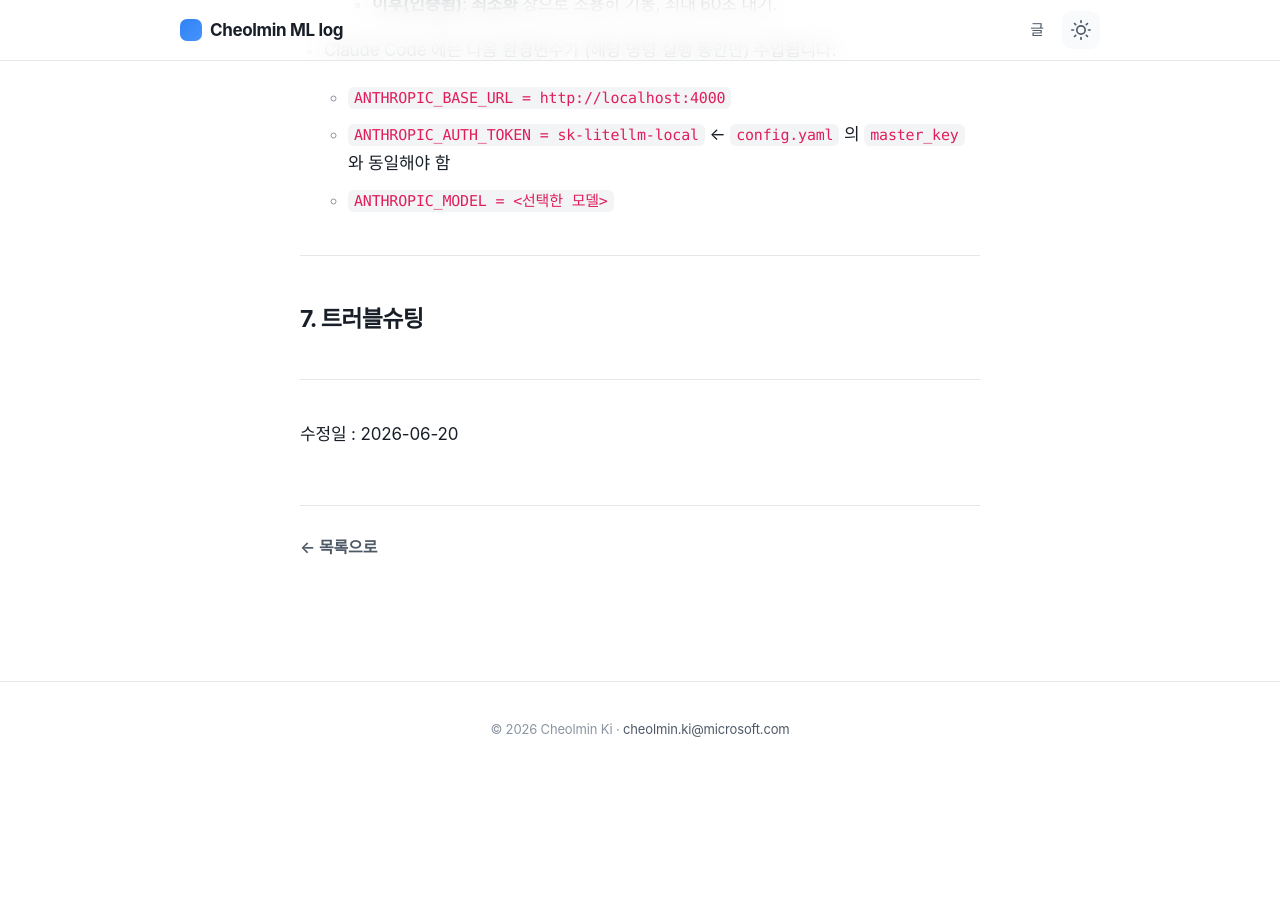
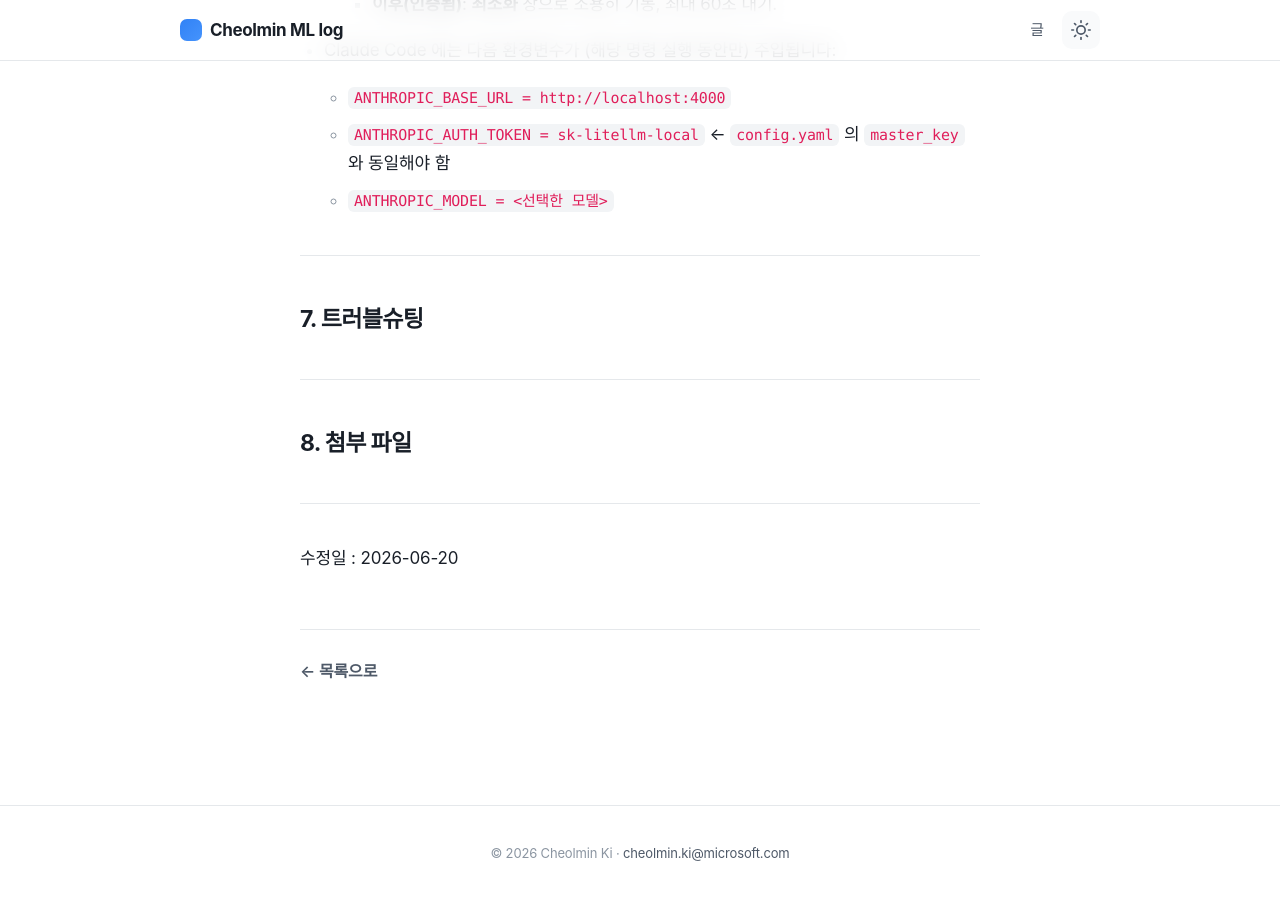
Before and after one commit to cheolmin/notion-blog, a Jekyll site: the page built from _posts/2026-06-20-cc with github copilot.md, in a window 1280 px wide and 900 px high, scrolled down 5502 px. Built offline with Jekyll 4.4.1, drawn with Linux system fonts in a browser that asks for light colours; some web fonts are replaced; comment, search, counter and statistics services are not loaded; before the commit the page ends 6278 px from its top, so only the background shows below that.

Commit message:
chore(content): sync from Notion

```diff
--- a/_posts/2026-06-20-cc with github copilot.md
+++ b/_posts/2026-06-20-cc with github copilot.md
@@ -183,4 +183,9 @@ Set-CopilotModel <모델>  # ccc 의 기본 모델을 세션 동안 변경
 
 ---
 
+## 8. 첨부 파일
+
+---
+
+
 수정일 : 2026-06-20
```
